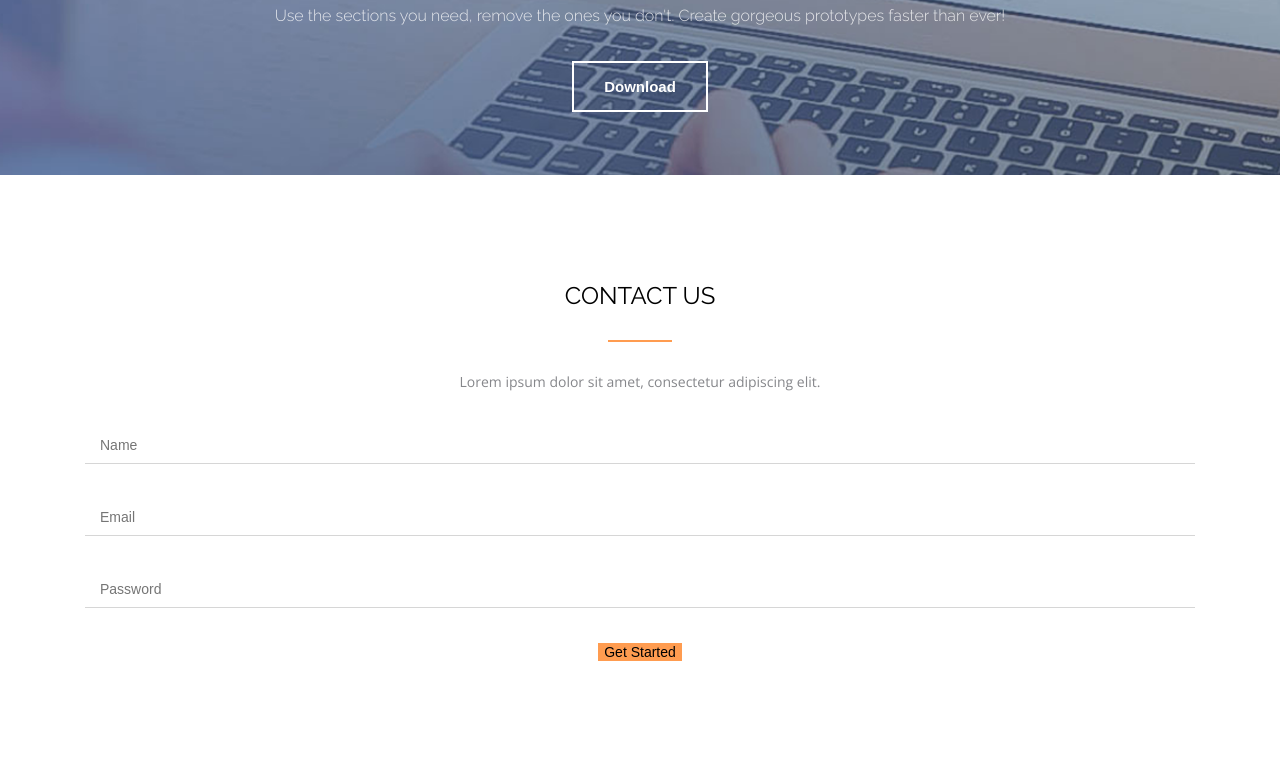
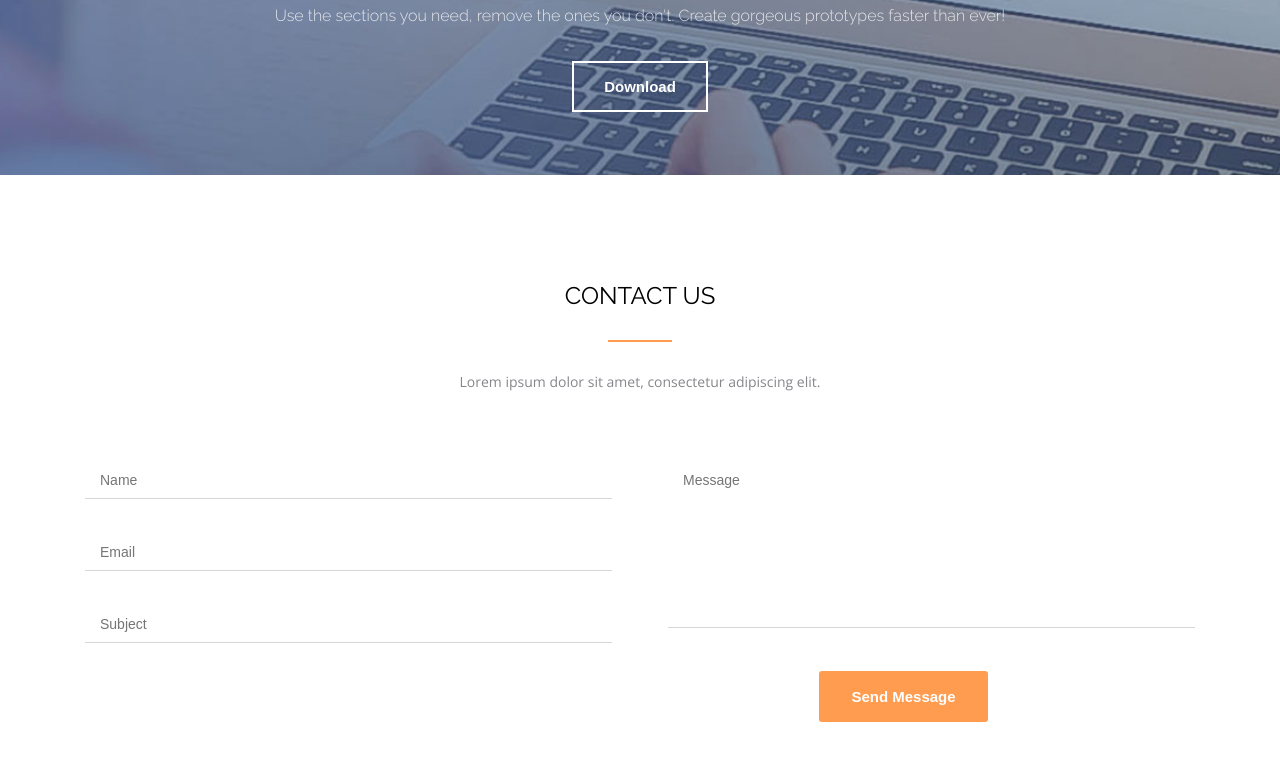
Before and after one commit to Vitali8/pb-test-task, a website: page index.html in a window 1280 px wide. Shown: the part 4722-5483 px from the top of the page. Drawn offline with nearby package versions, Linux system fonts and the light colour scheme.

Commit message:
added contacts section

```diff
--- a/index.html
+++ b/index.html
@@ -628,8 +628,8 @@
     <div class="container">
       <h1 class="large-title line-after line-after-center">CONTACT US</h1>
       <span class="subtitle">Lorem ipsum dolor sit amet, consectetur adipiscing elit.</span>
-
       <form action="/" method="POST">
+        <div class="left-side">
           <div class="field-row">
             <input type="text" placeholder="Name">
           </div>
@@ -637,13 +637,18 @@
             <input type="email" placeholder="Email">
           </div>
           <div class="field-row">
-          <input type="password" placeholder="Password">
+            <input type="text" placeholder="Subject">
           </div>
+        </div>
+        <div class="right-side">
           <div class="field-row">
-          <button type="submit" class="primary-bg">Get Started</button>
+            <textarea name="" id="" cols="30" rows="9" placeholder="Message"></textarea>
+          </div>
+        </div>
+        <div class="field-row clear">
+          <button type="submit" class="btn btn-primary btn-round">Send Message</button>
         </div>
       </form>
-
     </div>
   </section>
 
--- a/src/less/import/main.less
+++ b/src/less/import/main.less
@@ -325,5 +325,21 @@
     width        : 100%;
     max-width    : 527px;
     margin-bottom: 40px;
+
+    @media @tablet {
+      width: 48%;
+    }
+  }
+
+  .left-side {
+    @media @tablet {
+      float: left;
+    }
+  }
+
+  .right-side {
+    @media @tablet {
+      float: right;
+    }
   }
 }
```
Also changed, not shown: assets/css/style.min.css. Lines whose indentation alone changed are shown as unchanged.
